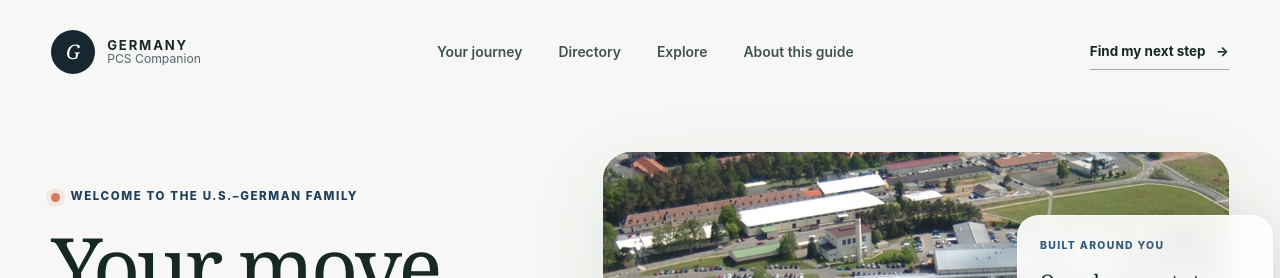
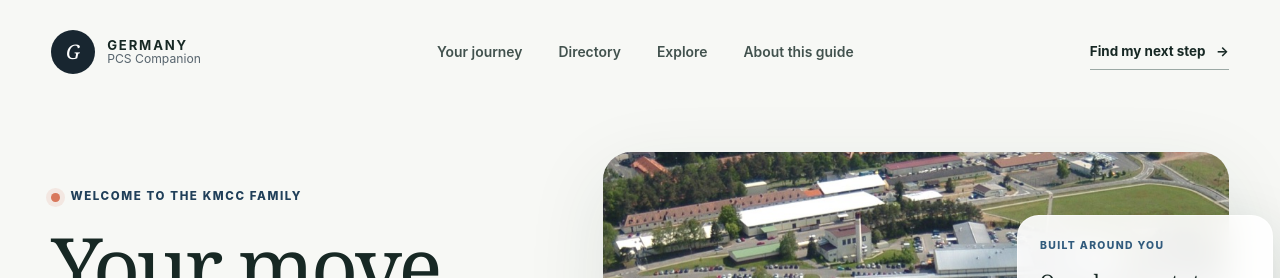
Before and after one commit to ganzon-beep/germany-pcs-companion, a React (Vite) app: page / in a window 1280 px wide. Shown: the top 278 px of the page. Built offline with nearby package versions, Linux system fonts and the light colour scheme.

Commit message:
Update hero welcome to KMCC family

```diff
--- a/public/sw.js
+++ b/public/sw.js
@@ -1,4 +1,4 @@
-const CACHE_NAME = 'germany-pcs-companion-v10'
+const CACHE_NAME = 'germany-pcs-companion-v11'
 const APP_SHELL = [
   './',
   './index.html',
--- a/src/App.jsx
+++ b/src/App.jsx
@@ -1301,7 +1301,7 @@ function App() {
           <div className="hero-copy">
             <p className="eyebrow">
               <span className="eyebrow-dot" />
-              Welcome to the U.S.–German family
+              Welcome to the KMCC family
             </p>
             <h1>
               Your move to Germany,
```
